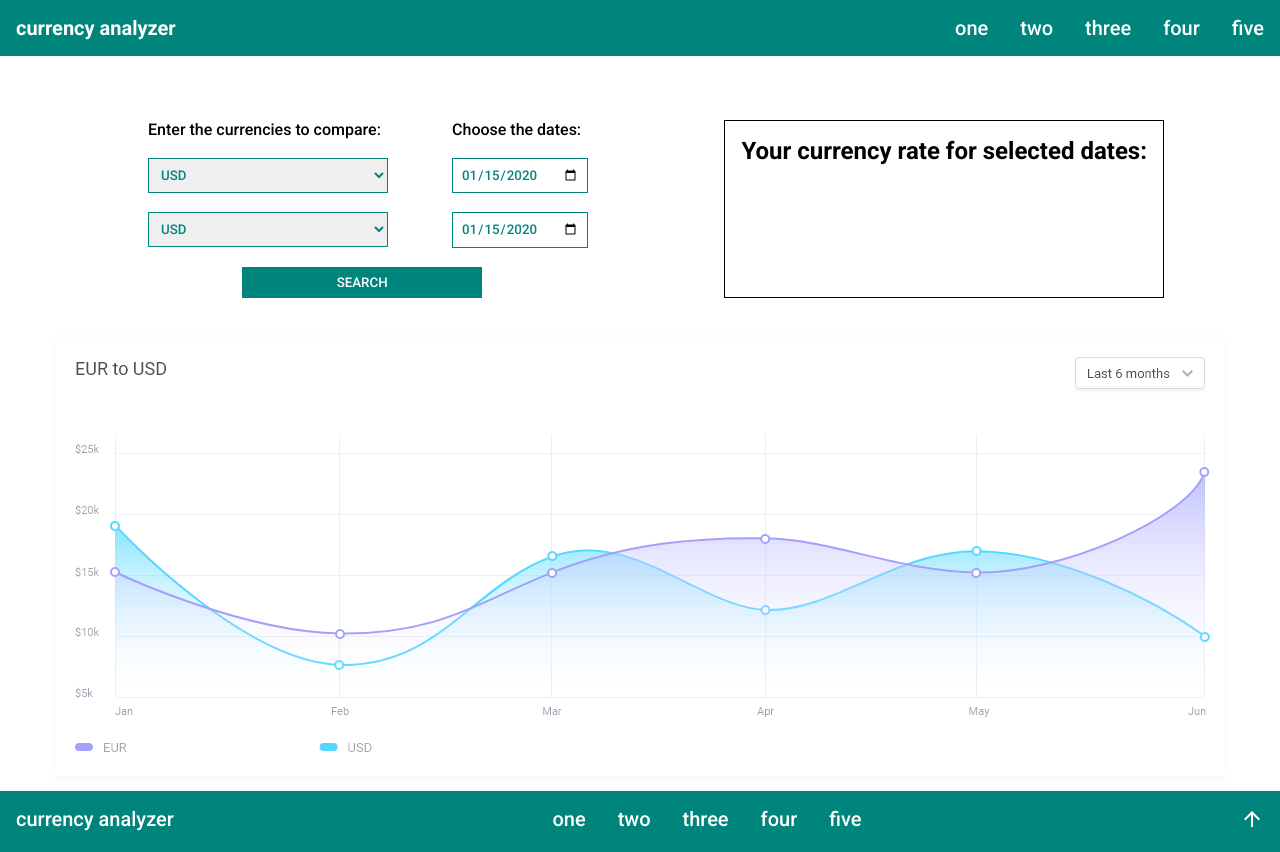
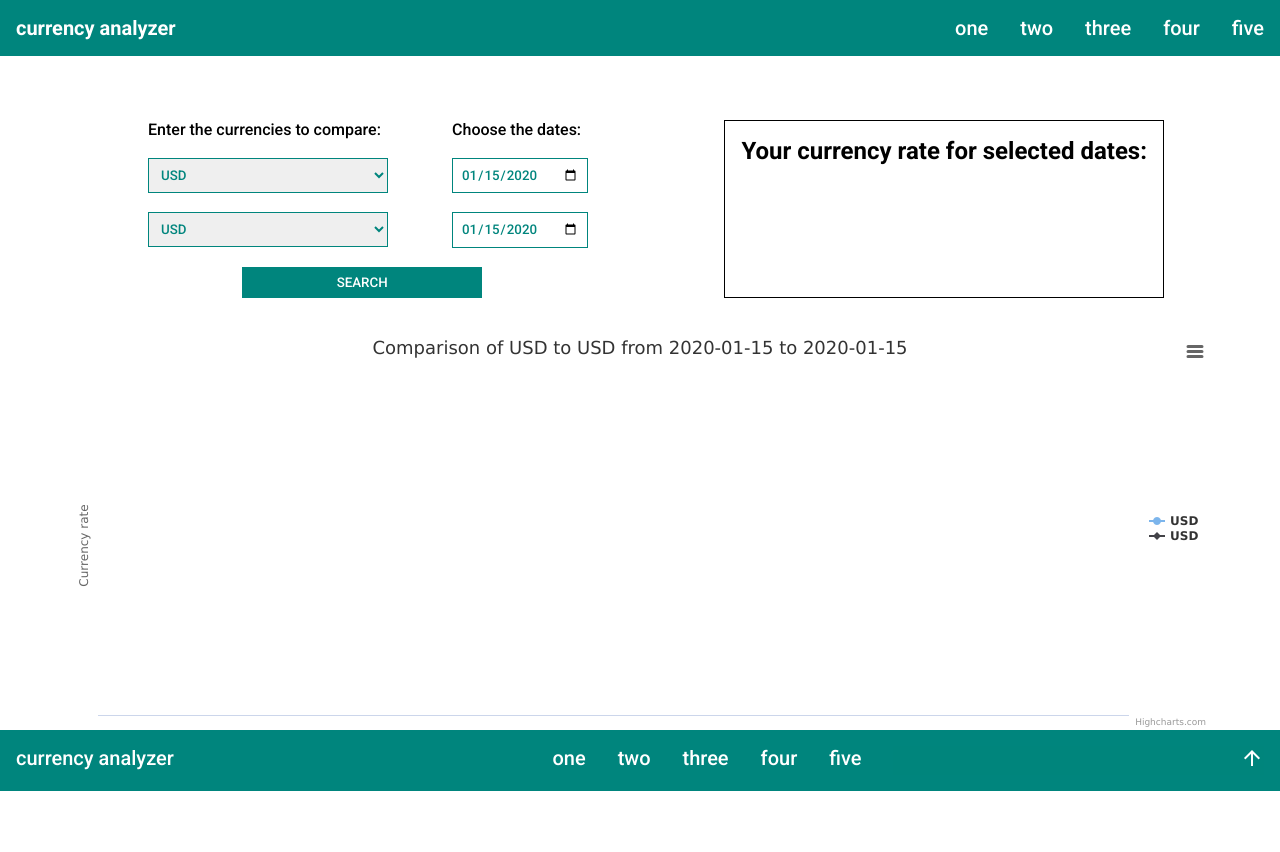
Before and after one commit to ivan-kirshak/currency-analyzer.github.io, a plain HTML site: page index.html in a window 1280 px wide. Both pictures are taken after typing "2020-01-15", "2020-01-15" into the empty fields and a click on the button "SEARCH". After the commit the page ends 800 px from the top, so only its background shows below. Drawn offline with nearby package versions, Linux system fonts and the light colour scheme; no server answers.

Commit message:
added base for future graph

```diff
--- a/index.html
+++ b/index.html
@@ -8,8 +8,7 @@
     <title>Currency analyzer</title>
     <link rel="stylesheet" href="css/style.css">
     <link href="https://fonts.googleapis.com/css?family=Roboto:500,700&display=swap" rel="stylesheet">
-    <link href="https://fonts.googleapis.com/icon?family=Material+Icons"
-    rel="stylesheet">
+    <link href="https://fonts.googleapis.com/icon?family=Material+Icons" rel="stylesheet">
 </head>
 
 <body>
@@ -77,11 +76,11 @@
 
         <div class="lower-half" id="chart">
 
-            <picture>
+            <!--<picture>
                 <source media="(max-width: 1068px)" srcset="statisticsTablet.png">
                 <source media="(max-width: 540px)" srcset="Charts.png">
                 <img src="Statistics.png" alt="Currency dynamics chart">
-            </picture>
+            </picture>-->
         </div>
     </main>
 
@@ -99,6 +98,11 @@
         </div>
     </footer>
 
+
+    <script src="https://code.highcharts.com/highcharts.js"></script>
+    <script src="https://code.highcharts.com/modules/series-label.js"></script>
+    <script src="https://code.highcharts.com/modules/exporting.js"></script>
+    <script src="https://code.highcharts.com/modules/export-data.js"></script>
     <script src="js/main.js"></script>
 </body>
 
--- a/js/main.js
+++ b/js/main.js
@@ -10,7 +10,9 @@ let secondDate = document.getElementById("dateTwo");
 let searchBtn = document.getElementById("search");
 let resultOne = document.getElementById("resultOne");
 let resultTwo = document.getElementById("resultTwo");
-searchBtn.addEventListener("click", function (e) {
+
+// DISPLAY RATE IN NUMBERS FOR PARTICULAR DATE
+function displayRate (e) {
     if (e.target.value == "") {
         return;
     }
@@ -28,7 +30,7 @@ searchBtn.addEventListener("click", function (e) {
         }
     }, false);
     XHR_One.open("GET", URI_One);
-    XHR_One.send()
+    XHR_One.send();
 
     // Request for second currency
     const XHR_Two = new XMLHttpRequest();
@@ -41,9 +43,65 @@ searchBtn.addEventListener("click", function (e) {
         }
     }, false);
     XHR_Two.open("GET", URI_Two);
-    XHR_Two.send()
+    XHR_Two.send();
+}
 
-}, false)
+// CHART
+function displayChart() {
+    Highcharts.chart('chart', {
+
+        title: {
+            text: `Comparison of ${firstCurrency.value} to ${secondCurrency.value} from ${firstDate.value} to ${secondDate.value}`
+        },
+
+        yAxis: {
+            title: {
+                text: 'Currency rate'
+            }
+        },
+        legend: {
+            layout: 'vertical',
+            align: 'right',
+            verticalAlign: 'middle'
+        },
+
+        plotOptions: {
+            series: {
+                label: {
+                    connectorAllowed: false
+                },
+                pointStart: 2010
+            }
+        },
+
+        series: [{
+            name: `${firstCurrency.value}`,
+            data: []
+        }, {
+            name: `${secondCurrency.value}`,
+            data: []
+        }],
+
+        responsive: {
+            rules: [{
+                condition: {
+                    maxWidth: 500
+                },
+                chartOptions: {
+                    legend: {
+                        layout: 'horizontal',
+                        align: 'center',
+                        verticalAlign: 'bottom'
+                    }
+                }
+            }]
+        }
+
+    });
+}
+
+searchBtn.addEventListener("click", displayRate, false);
+searchBtn.addEventListener("click", displayChart, false);
 
 // chart
 let chart = document.getElementById("chart");
```
Lines whose indentation alone changed are shown as unchanged.
